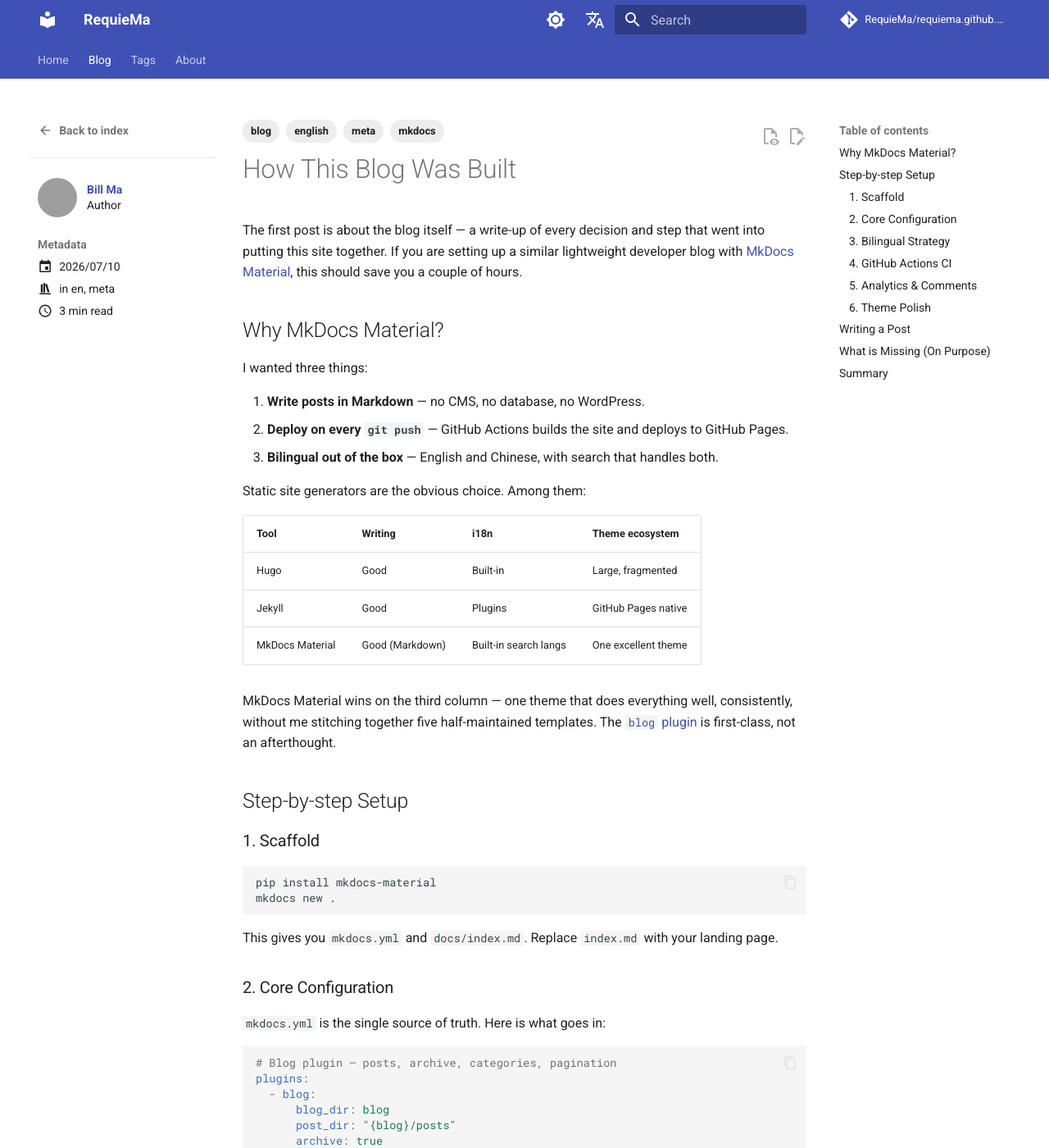
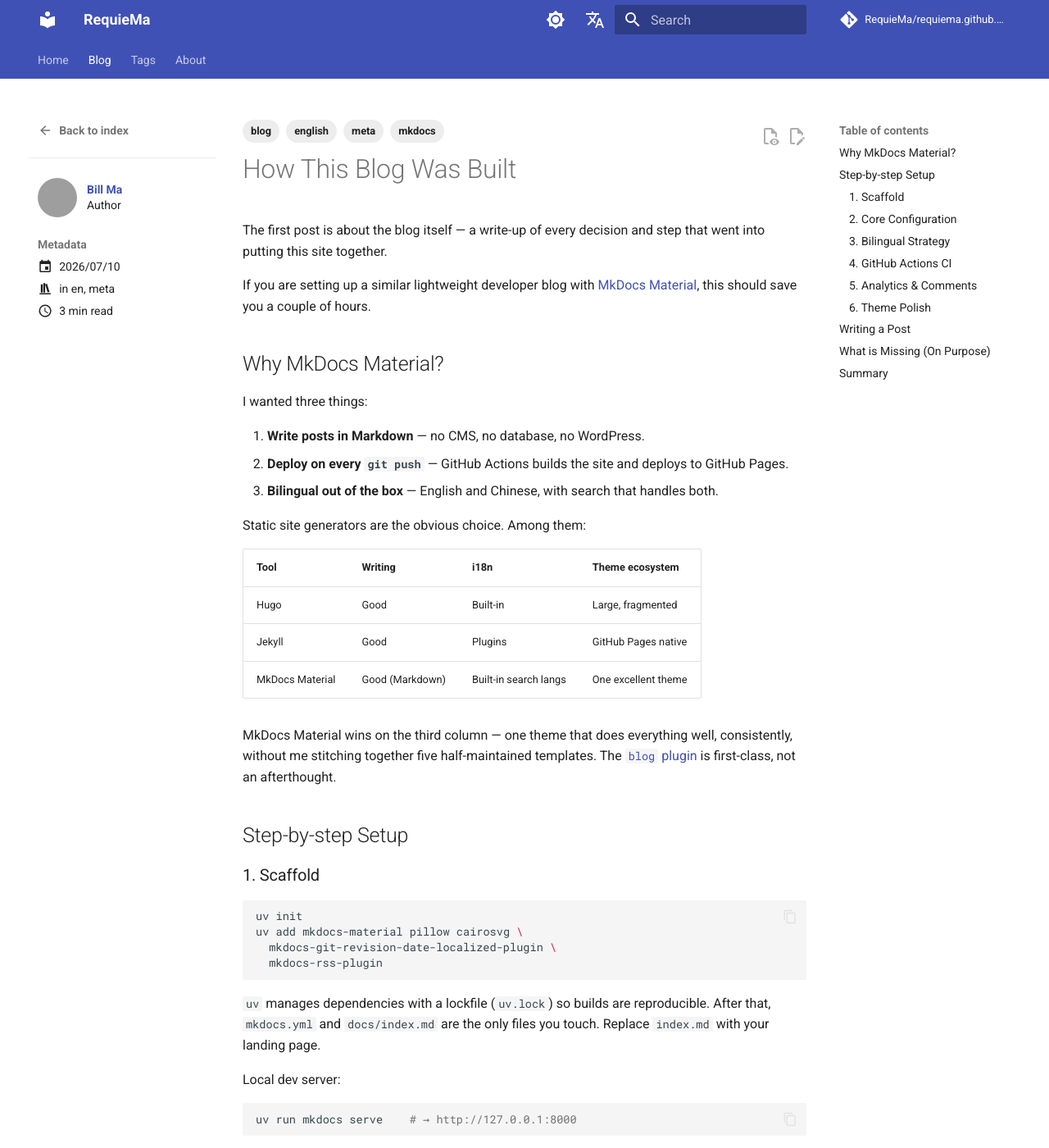
Before and after one commit to RequieMa/requiema.github.io, an MkDocs documentation site: the page built from docs/blog/posts/en/setting-up-this-blog.md, in a window 1280 px wide and 1400 px high. Shown: the whole window at 82% size. Built offline with MkDocs 1.6.1 and Material for MkDocs 9.7.7, drawn with Linux system fonts in a browser that asks for light colours; comment, search, counter and statistics services are not loaded; some of the changed text lies outside the part shown; grey boxes are pictures that could not be loaded.

Commit message:
Fix blog posts: use uv in scaffold section, add language categories to template
- Replace pip install with uv init/uv add in setup steps
- Add uv run mkdocs serve for local dev
- Include en/zh category in frontmatter template

````diff
--- a/docs/blog/posts/en/setting-up-this-blog.md
+++ b/docs/blog/posts/en/setting-up-this-blog.md
@@ -16,7 +16,9 @@
 # How This Blog Was Built
 
 The first post is about the blog itself — a write-up of every decision and step that went into
-putting this site together. If you are setting up a similar lightweight developer blog with
+putting this site together.
+
+If you are setting up a similar lightweight developer blog with
 [MkDocs Material][1], this should save you a couple of hours.
 
 ## Why MkDocs Material?
@@ -44,11 +46,21 @@
 ### 1. Scaffold
 
 ```bash
-pip install mkdocs-material
-mkdocs new .
+uv init
+uv add mkdocs-material pillow cairosvg \
+  mkdocs-git-revision-date-localized-plugin \
+  mkdocs-rss-plugin
 ```
 
-This gives you `mkdocs.yml` and `docs/index.md`. Replace `index.md` with your landing page.
+`uv` manages dependencies with a lockfile (`uv.lock`) so builds are reproducible. After that,
+`mkdocs.yml` and `docs/index.md` are the only files you touch. Replace `index.md` with your
+landing page.
+
+Local dev server:
+
+```bash
+uv run mkdocs serve    # → http://127.0.0.1:8000
+```
 
 ### 2. Core Configuration
 
````
Also changed, not shown: other parts of docs/blog/posts/en/setting-up-this-blog.md (+2 -1 lines), docs/blog/posts/zh/setting-up-this-blog.md (+14 -4 lines).
